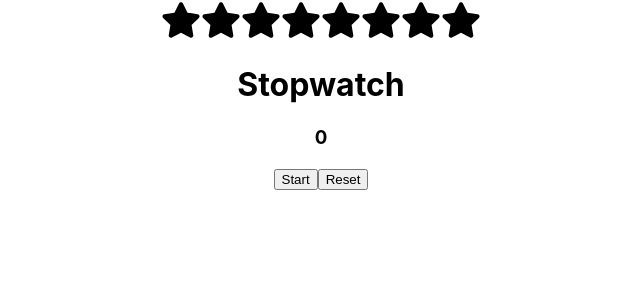
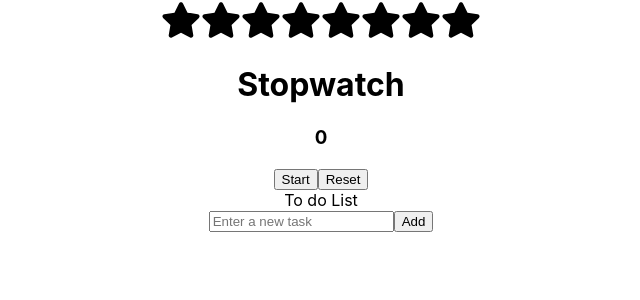
Before and after one commit to Santtamk/25reactapps, a React (Create React App) app: page / in a window 1280 px wide. Shown: the top 300 px of the page, without its empty margins (319-959 px from the left). Built offline with nearby package versions, Linux system fonts and the light colour scheme.

Commit message:
added todo list

```diff
--- a/src/App.js
+++ b/src/App.js
@@ -3,6 +3,7 @@ import './App.css';
 import Accordion from './Components/Accordian';
 import RandomColor from './Components/Random-color';
 import StopWatch from './Components/Stopwatch';
+import TODoList from './Components/ToDoWithDelete';
 import StarRating from './Components/star-rating';
 
 function App() {
@@ -18,6 +19,7 @@ function App() {
       {/* Star-rating Component */}
       <StarRating  noOfStars={8}/>
       <StopWatch />
+      <TODoList />
 
     </div>
   );
--- a/src/Components/Stopwatch/index.jsx
+++ b/src/Components/Stopwatch/index.jsx
@@ -15,6 +15,7 @@ const StopWatch = () => {
       setStart(true);
       intervalId = interval;
     };
+
     if (start) {
       startTimer();
     } else {
--- /dev/null
+++ b/src/Components/ToDoWithDelete/index.jsx
@@ -0,0 +1,44 @@
+import React, { useState } from "react";
+
+const TODoList = () => {
+  const [addingToList, setAddingToList] = useState("");
+  const [toDoLists, setToDoLists] = useState([]);
+
+  const list = () => {
+    if (addingToList !== "") {
+      setToDoLists((prevToDoLists) => [...prevToDoLists, addingToList]);
+      setAddingToList("");
+    } else {
+      alert("cannot add an empty task");
+    }
+  };
+
+  const deleteFromList = (index) => {
+    const updateTasks = toDoLists.filter((_, i) => i !== index);
+    setToDoLists(updateTasks);
+  };
+  return (
+    <>
+      <div>To do List</div>
+      <input
+        type="text"
+        value={addingToList}
+        placeholder="Enter a new task"
+        onChange={(e) => setAddingToList(e.target.value)}
+      />
+      <button onClick={list}>Add</button>
+      <div>
+        <ul>
+          {toDoLists.map((toDoList, index) => (
+            <li key={index}>
+              {toDoList}
+              <button onClick={() => deleteFromList(index)}>Delete</button>
+            </li>
+          ))}
+        </ul>
+      </div>
+    </>
+  );
+};
+
+export default TODoList;
```
